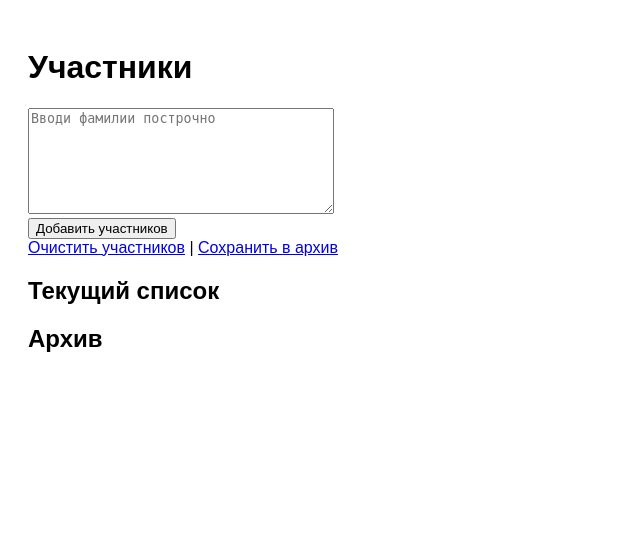
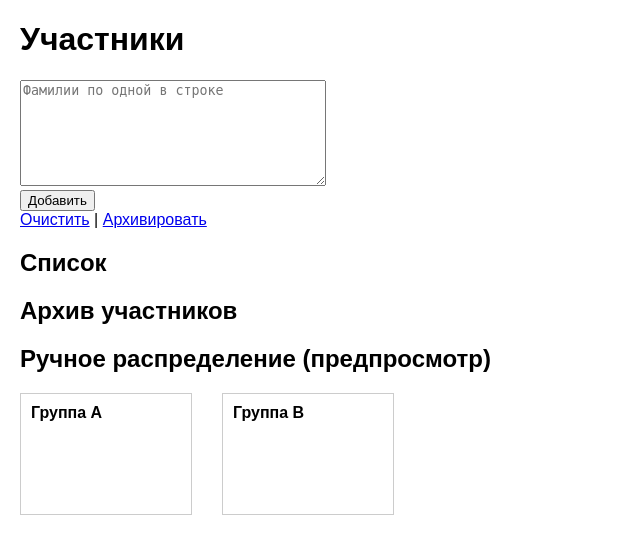
Before and after one commit to V77K/random_sprint_2G, a Flask app: page / in a window 1280 px wide. Shown: the top 554 px of the page, without its empty margins (0-640 px from the left). Run offline with Flask 3, Linux system fonts and the light colour scheme.

Commit message:
Финальный проект с полной программой

```diff
--- a/templates/index.html
+++ b/templates/index.html
@@ -1,31 +1,63 @@
 <!doctype html>
 <html>
 <head>
-  <title>Гонка</title>
+  <title>Менеджер гонки</title>
   <style>
-    body { font-family: sans-serif; padding: 20px; }
+    body { font-family: sans-serif; margin: 20px; }
     textarea { width: 300px; height: 100px; }
+    .group-list { display: flex; gap: 30px; margin-top: 20px; }
+    .group { border: 1px solid #ccc; padding: 10px; width: 150px; min-height: 100px; }
+    .participant { margin: 5px 0; padding: 5px; background: #eee; cursor: grab; }
+    select { margin-top: 10px; }
   </style>
 </head>
 <body>
   <h1>Участники</h1>
   <form method="post" action="/add">
-    <textarea name="names" placeholder="Вводи фамилии построчно"></textarea><br>
-    <button type="submit">Добавить участников</button>
+    <textarea name="names" placeholder="Фамилии по одной в строке"></textarea><br>
+    <button type="submit">Добавить</button>
   </form>
-  <a href="/clear">Очистить участников</a> | <a href="/archive">Сохранить в архив</a>
-  <h2>Текущий список</h2>
+  <a href="/clear">Очистить</a> | <a href="/archive">Архивировать</a>
+
+  <h2>Список</h2>
   <ul>
     {% for p in participants %}
-      <li>{{ p }}</li>
+      <li class="participant">{{ p }}</li>
     {% endfor %}
   </ul>
 
-  <h2>Архив</h2>
+  <h2>Архив участников</h2>
   <ul>
     {% for a in archive %}
       <li>{{ a }}</li>
     {% endfor %}
   </ul>
+
+  <h2>Ручное распределение (предпросмотр)</h2>
+  <div class="group-list">
+    <div class="group" ondrop="drop(event)" ondragover="allowDrop(event)">
+      <strong>Группа A</strong>
+    </div>
+    <div class="group" ondrop="drop(event)" ondragover="allowDrop(event)">
+      <strong>Группа B</strong>
+    </div>
+  </div>
+
+  <script>
+    document.querySelectorAll('.participant').forEach(p => {
+      p.draggable = true;
+      p.ondragstart = e => e.dataTransfer.setData("text", e.target.innerText);
+    });
+
+    function allowDrop(ev) { ev.preventDefault(); }
+    function drop(ev) {
+      ev.preventDefault();
+      const data = ev.dataTransfer.getData("text");
+      const div = document.createElement("div");
+      div.innerText = data;
+      div.className = "participant";
+      ev.target.appendChild(div);
+    }
+  </script>
 </body>
 </html>
```
